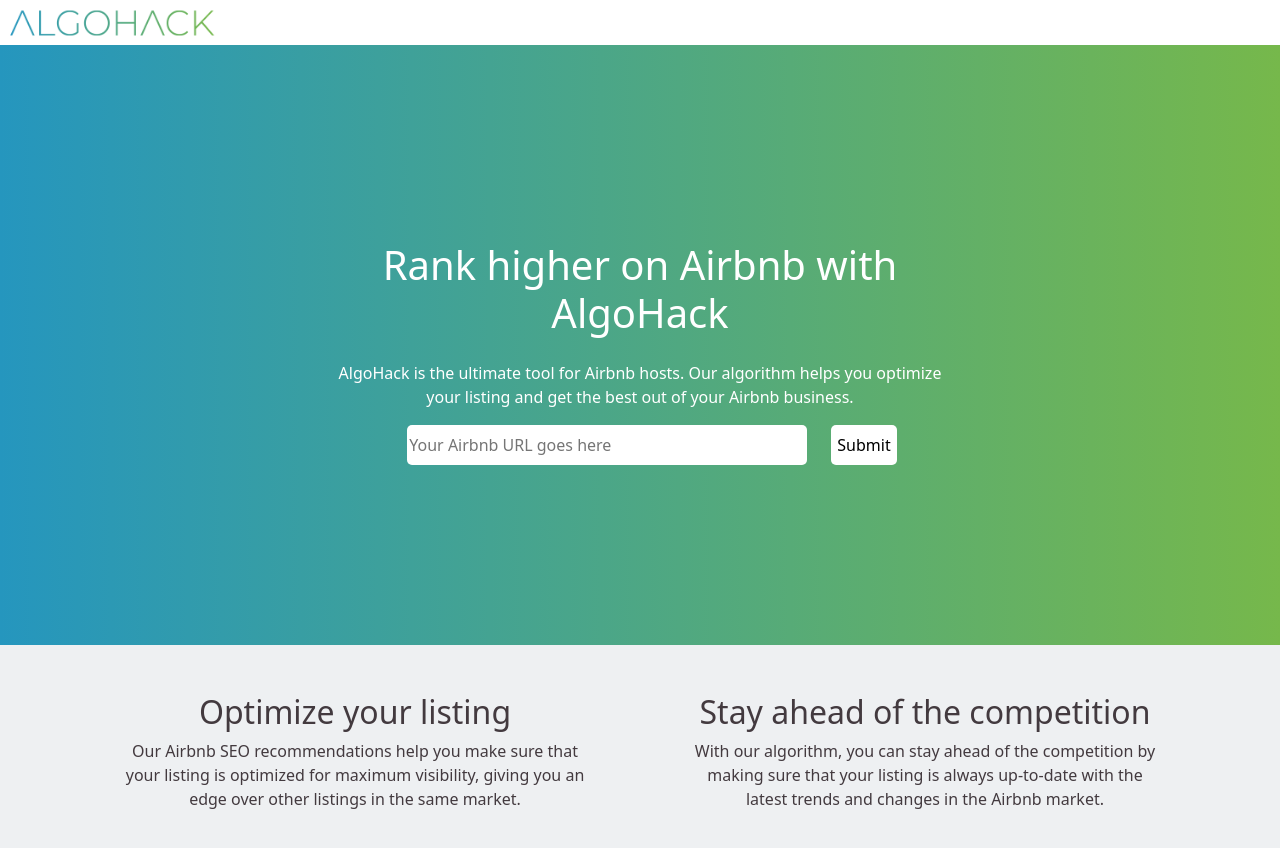
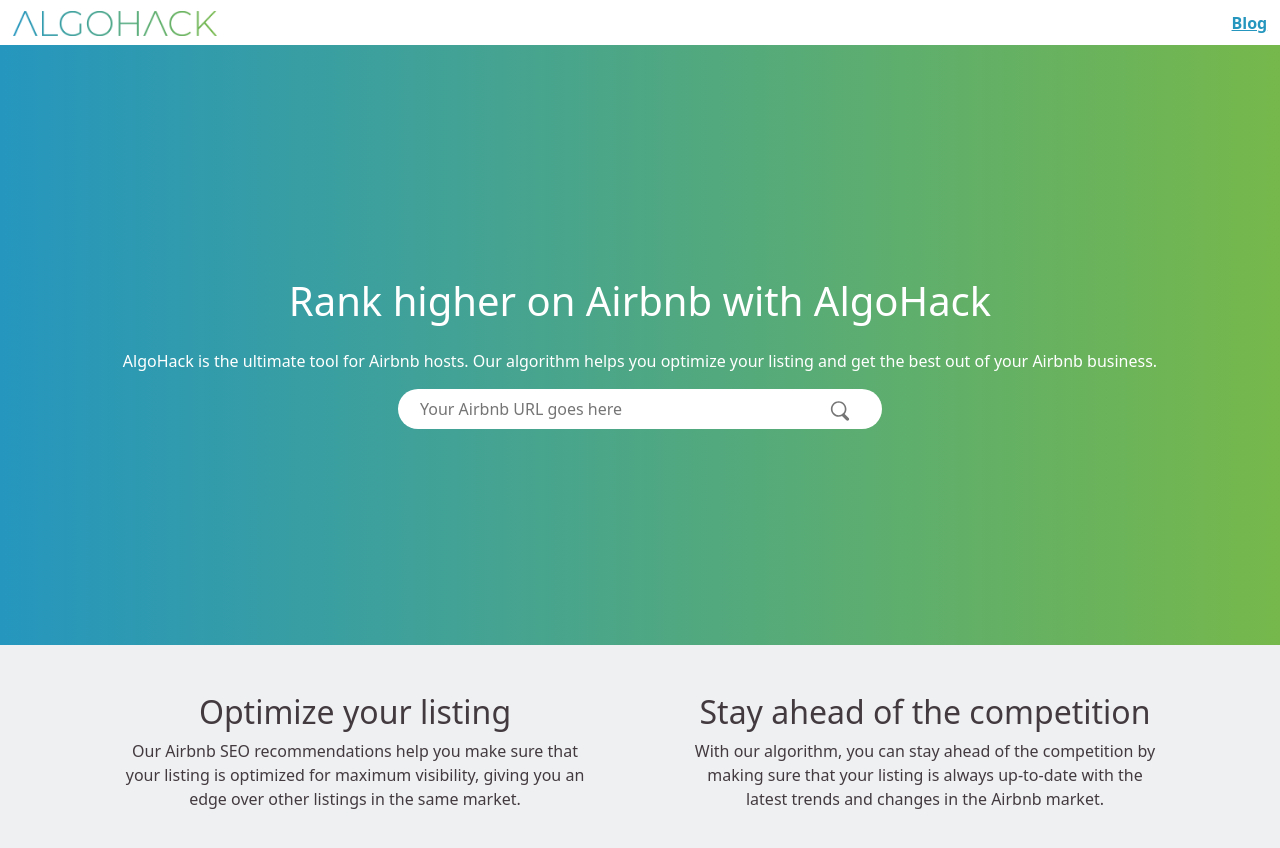
Before and after one commit to viniciuscsr/Algohack, a React (Create React App) app in the folder frontend/: page / in a window 1280 px wide. Shown: the top 848 px of the page. Built offline with nearby package versions, Linux system fonts and the light colour scheme; a web font is replaced by a local one.

Commit message:
adjust search bar and header

```diff
--- a/frontend/src/components/Header/Header.js
+++ b/frontend/src/components/Header/Header.js
@@ -32,7 +32,7 @@
   return (
     <header className='header'>
       {/* desktop */}
-      <div className='header__container d-none d-sm-block'>
+      <div className='header__container'>
         <div style={{ display: 'inline' }}>
           <span className='d-none'>AlgoHack</span>
           <Link to='/'>
@@ -44,7 +44,7 @@
           </Link>
         </div>
         {showSearchBar && (
-          <span className='header__search-form'>
+          <span className='header__search-form d-none d-sm-block'>
             <input
               type='text'
               className='header__input'
@@ -64,41 +64,11 @@
             </button>
           </span>
         )}
-      </div>
-      {/* mobile */}
-      <div className='header__container-mobile py-3 d-block d-sm-none'>
-        <div>
-          <span className='d-none'>AlgoHack</span>
-          <Link to='/'>
-            <img
-              className='header__logo-mobile'
-              src='/images/colorfull_algohack_logo_clear.png'
-              alt='nav logo'
-            />
-          </Link>
-        </div>
-        {showSearchBar && (
-          <div className='header__search-form-mobile'>
-            <div className='header__input'>
-              <input
-                type='text'
-                onChange={(e) => {
-                  setUrl(e.target.value);
-                }}
-                onKeyDown={(e) => submitOnEnter(e)}
-                placeholder='Paste your AirBnb listing URL here'
-              />
-            </div>
-            <button
-              className='btn btn-primary btn-sm header__button'
-              type='submit'
-              onClick={(e) => {
-                submitUrl(e);
-              }}>
-              Submit
-            </button>
-          </div>
-        )}
+        <Link to='/blog'>
+          <a className='header__link' style={{ textDecoration: 'none' }}>
+            Blog
+          </a>
+        </Link>
       </div>
     </header>
   );
--- a/frontend/src/components/Header/Header.scss
+++ b/frontend/src/components/Header/Header.scss
@@ -4,40 +4,19 @@
   box-shadow: 0px 5px 5px #edeeef;
   position: relative;
   z-index: 1;
+  width: 100%;
+  padding: 0 1%;
+  background-color: $white;
 
   &__container {
-    position: relative;
-    background-color: $white;
     height: 45px;
     width: 100%;
-  }
-
-  &__container-mobile {
-    position: relative;
-    background-color: $white;
-    text-align: center;
-    width: 100%;
-  }
-
-  &__search-form {
-    position: absolute;
-    left: 50%;
-    top: 50%;
-    transform: translate(-50%, -50%);
-  }
-
-  &__search-form-mobile {
-    position: relative;
+    display: flex;
+    justify-content: space-between;
+    align-items: center;
   }
 
   &__logo {
-    height: 25px;
-    position: absolute;
-    top: 50%;
-    transform: translate(5%, -50%);
-  }
-
-  &__logo-mobile {
     height: 25px;
   }
 
@@ -48,4 +27,9 @@
   &__input {
     width: 300px;
   }
+
+  &__link {
+    color: $primary;
+    font-weight: 600;
+  }
 }
--- a/frontend/src/components/Search/Search.js
+++ b/frontend/src/components/Search/Search.js
@@ -1,5 +1,7 @@
 import { useEffect, useState } from 'react';
 import { useNavigate } from 'react-router-dom';
+import { Button } from 'react-bootstrap';
+import SearchIcon from '../../icons/SearchIcon';
 import './Search.scss';
 
 export default function Search() {
@@ -40,19 +42,17 @@
 
   return (
     <>
-      <div className=''>
-        <div className='search__container text-center'>
-          <div className='search__content-container'>
-            <h1 style={{ color: 'white' }}>
-              Rank higher on Airbnb with AlgoHack
-            </h1>
-            <p style={{ color: 'white' }}>
-              AlgoHack is the ultimate tool for Airbnb hosts. Our algorithm
-              helps you optimize your listing and get the best out of your
-              Airbnb business.
-            </p>
+      <div className='search__container text-center'>
+        <div className='search__content-container'>
+          <h1>Rank higher on Airbnb with AlgoHack</h1>
+          <p>
+            AlgoHack is the ultimate tool for Airbnb hosts. Our algorithm helps
+            you optimize your listing and get the best out of your Airbnb
+            business.
+          </p>
+          <div className='search__bar'>
             <input
-              className={`search__input mx-4 ${
+              className={`search__input ${
                 showErrorMessage ? 'search__input__invalid' : ''
               }`}
               type='text'
@@ -62,19 +62,20 @@
                 setUrl(e.target.value);
                 setShowErrorMessage(false);
               }}
-              onKeyDown={(e) => submitOnEnter(e)}></input>
-            <button
-              className='search__button'
-              type='submit'
+              onKeyDown={(e) => submitOnEnter(e)}
+            />
+            <Button
+              variant='outline-light'
               onClick={(e) => {
                 submitUrl(e);
-              }}>
-              Submit
-            </button>
-            {showErrorMessage && (
-              <div className='search__invalid-input'>Invalid URL</div>
-            )}
+              }}
+              className='search__icon'>
+              <SearchIcon />
+            </Button>
           </div>
+          {showErrorMessage && (
+            <div className='search__invalid-input'>Invalid URL</div>
+          )}
         </div>
       </div>
     </>
--- a/frontend/src/components/Search/Search.scss
+++ b/frontend/src/components/Search/Search.scss
@@ -2,17 +2,14 @@
 
 .search__container {
   position: relative;
+  display: flex;
+  align-items: center;
+  justify-content: center;
   min-height: 600px;
   background-image: linear-gradient(to right, #2596be, #76b84b);
-  position: relative;
   z-index: 2;
-}
-
-.search__content-container {
-  position: absolute;
-  top: 50%;
-  left: 50%;
-  transform: translate(-50%, -50%);
+  padding: 0 5%;
+  color: $white;
 }
 
 .results__summary-list {
@@ -54,3 +51,14 @@
   width: 50%;
   margin: 40px;
 }
+
+.search__icon {
+  border: none !important;
+}
+.search__bar {
+  display: inline-flex;
+  align-items: center;
+  background-color: $white;
+  border-radius: 20px;
+  padding: 0 20px;
+}
--- /dev/null
+++ b/frontend/src/icons/SearchIcon.js
@@ -0,0 +1,21 @@
+import React from 'react';
+
+const Search = ({ fill = '#757575', width = '20', height = '20' }) => {
+  return (
+    <svg
+      enable-background='new 0 0 1000 1000'
+      version='1.1'
+      viewBox='0 0 1e3 1e3'
+      xmlSpace='preserve'
+      xmlns='http://www.w3.org/2000/svg'
+      width={width}
+      height={height}>
+      <path
+        fill={fill}
+        d='m932.8 850-201-201c56.4-67.6 90.3-154.5 90.3-249.5 0.1-215.3-174.2-389.5-389.4-389.5-215.3 0-389.5 174.2-389.5 389.5 0 215.2 174.2 389.5 389.5 389.5 61.1 0 119-14.1 170.5-39.1 3 4.7 6.6 9.1 10.7 13.2l203 203c32 32 84 32 116 0 31.9-32.1 31.9-84.1-0.1-116.1zm-807.6-450.5c0-169.8 137.7-307.5 307.5-307.5s307.5 137.7 307.5 307.5-137.8 307.5-307.5 307.5c-169.8 0-307.5-137.7-307.5-307.5z'
+      />
+    </svg>
+  );
+};
+
+export default Search;
--- a/frontend/src/index.js
+++ b/frontend/src/index.js
@@ -12,6 +12,7 @@
 import BlogPost from './screens/BlogPost/BlogPost';
 import reportWebVitals from './reportWebVitals';
 import Header from './components/Header/Header';
+import Author from './screens/Author/Author';
 
 const root = ReactDOM.createRoot(document.getElementById('root'));
 root.render(
@@ -23,6 +24,7 @@
         <Route path='/results' element={<Results />} />
         <Route path='/blog/:slug' element={<BlogPost />} />
         <Route path='/blog' element={<Blog />} exact />
+        <Route path='/blog/author/:name' element={<Author />} />
       </Routes>
     </main>
   </BrowserRouter>
--- /dev/null
+++ b/frontend/src/screens/Author/Author.js
@@ -0,0 +1,5 @@
+const Author = () => {
+  return <div>Author Page</div>;
+};
+
+export default Author;
```
Also changed, not shown: frontend/src/screens/Author/Author.scss (added).
